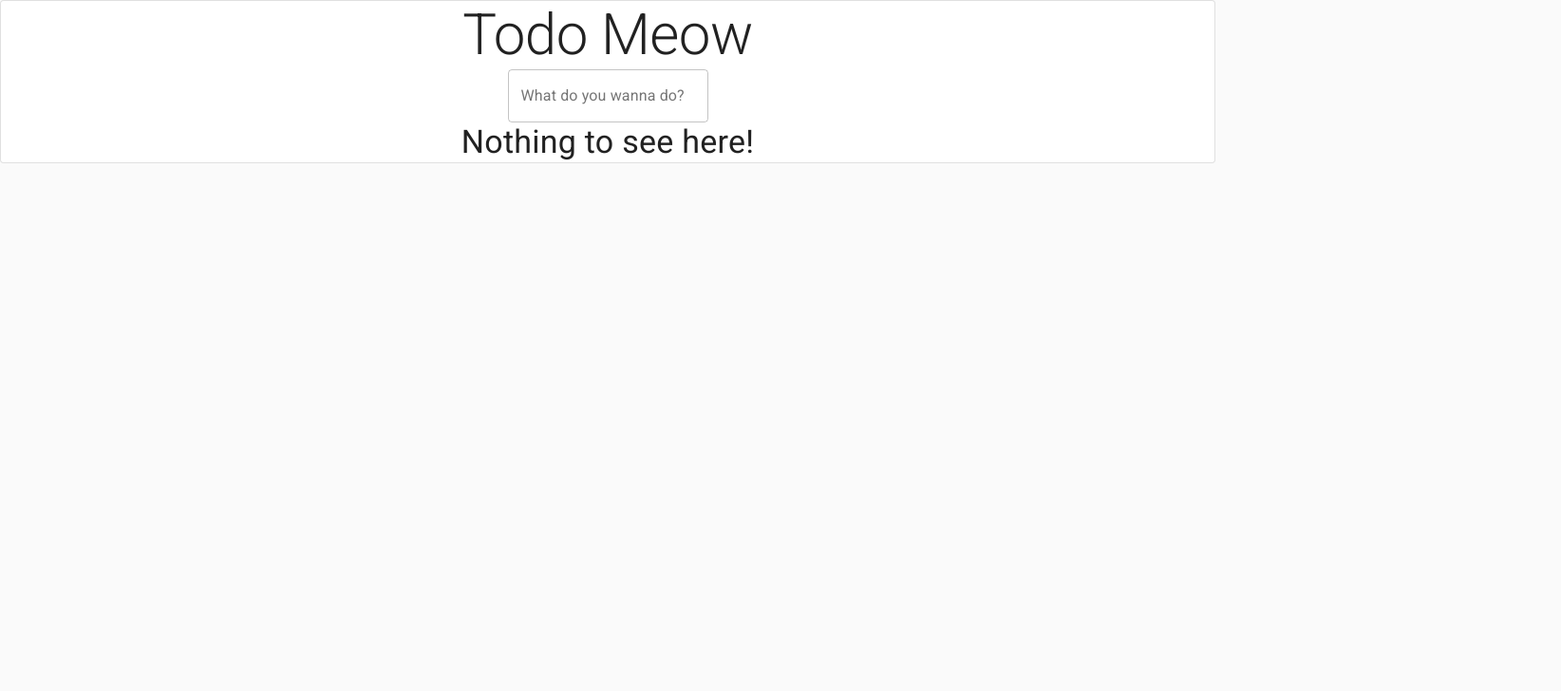
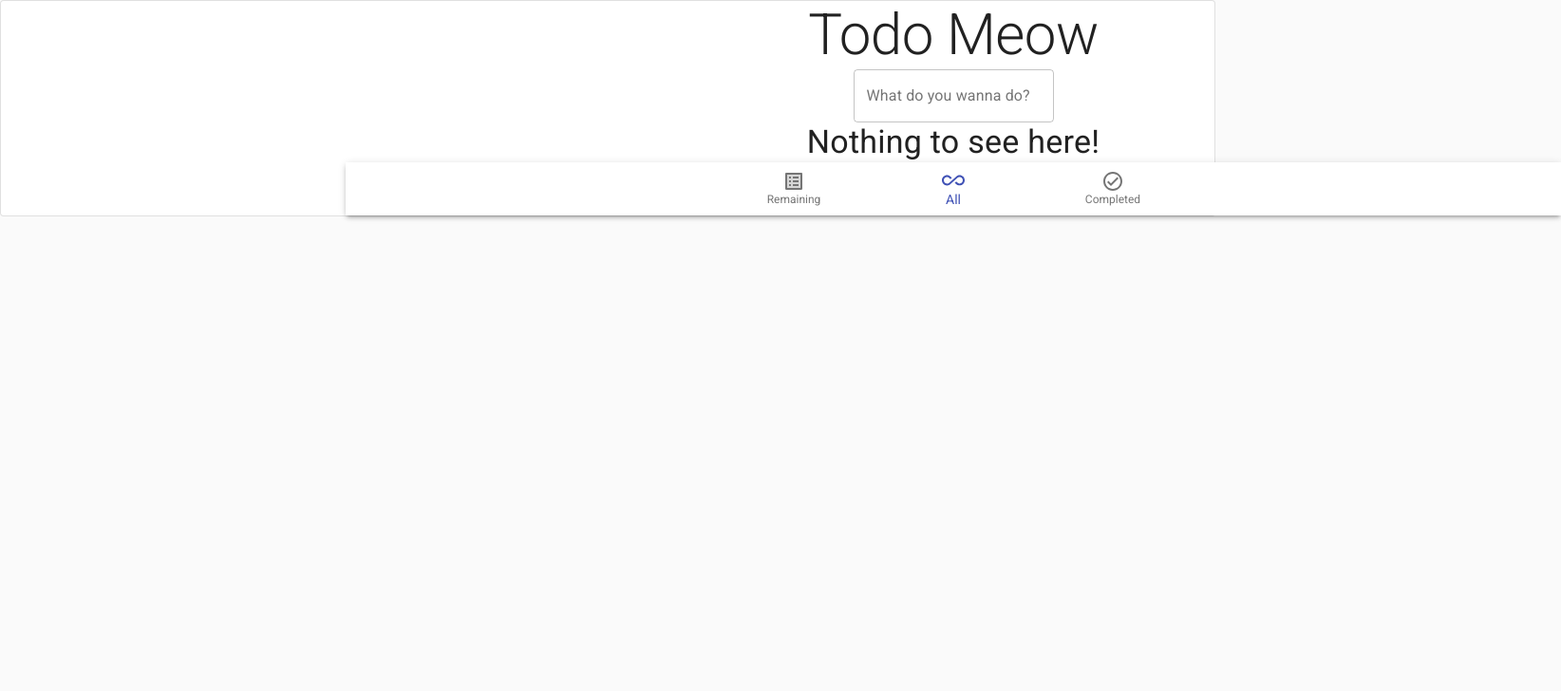
Before and after one commit to jayeshmann/todo-meow, a React (Create React App) app: page / in a window 1280 px wide. Shown: the top 728 px of the page at 95% size, 1644 px wide, since content can reach past the window. Built offline with nearby package versions, Linux system fonts and the light colour scheme.

Commit message:
bottom elevation added

```diff
--- a/src/App.tsx
+++ b/src/App.tsx
@@ -8,7 +8,6 @@ import { useStateValue } from './state';
 import BottomNavigationAction from '@material-ui/core/BottomNavigationAction';
 import CssBaseline from '@material-ui/core/CssBaseline';
 import List from '@material-ui/core/List';
-import Box from '@material-ui/core/Box';
 import Grid from '@material-ui/core/Grid';
 import Typography from '@material-ui/core/Typography';
 import AllInclusiveTwoToneIcon from '@material-ui/icons/AllInclusiveTwoTone';
@@ -18,7 +17,7 @@ import { Todo } from './types';
 import { createStyles, makeStyles } from '@material-ui/styles';
 import { createTheme, Theme, ThemeProvider } from '@material-ui/core';
 
-const useStyles = makeStyles((theme: Theme) =>
+const useStyles = makeStyles((_theme: Theme) =>
   createStyles({
     root: {
       width: '100%',
@@ -101,7 +100,15 @@ const App: React.FC = () => {
                 </Grid>
               )}
 
-              <Box position="fixed" bottom={0} sx={{ width: '100vw' }}>
+              <Paper
+                sx={{
+                  position: 'fixed',
+                  bottom: 0,
+                  left: 0,
+                  right: 0,
+                }}
+                elevation={3}
+              >
                 <BottomNavigation
                   value={tab}
                   onChange={(
@@ -126,7 +133,7 @@ const App: React.FC = () => {
                     icon={<CheckCircleOutlineTwoToneIcon />}
                   />
                 </BottomNavigation>
-              </Box>
+              </Paper>
             </Grid>
           </Container>
         </Paper>
```
